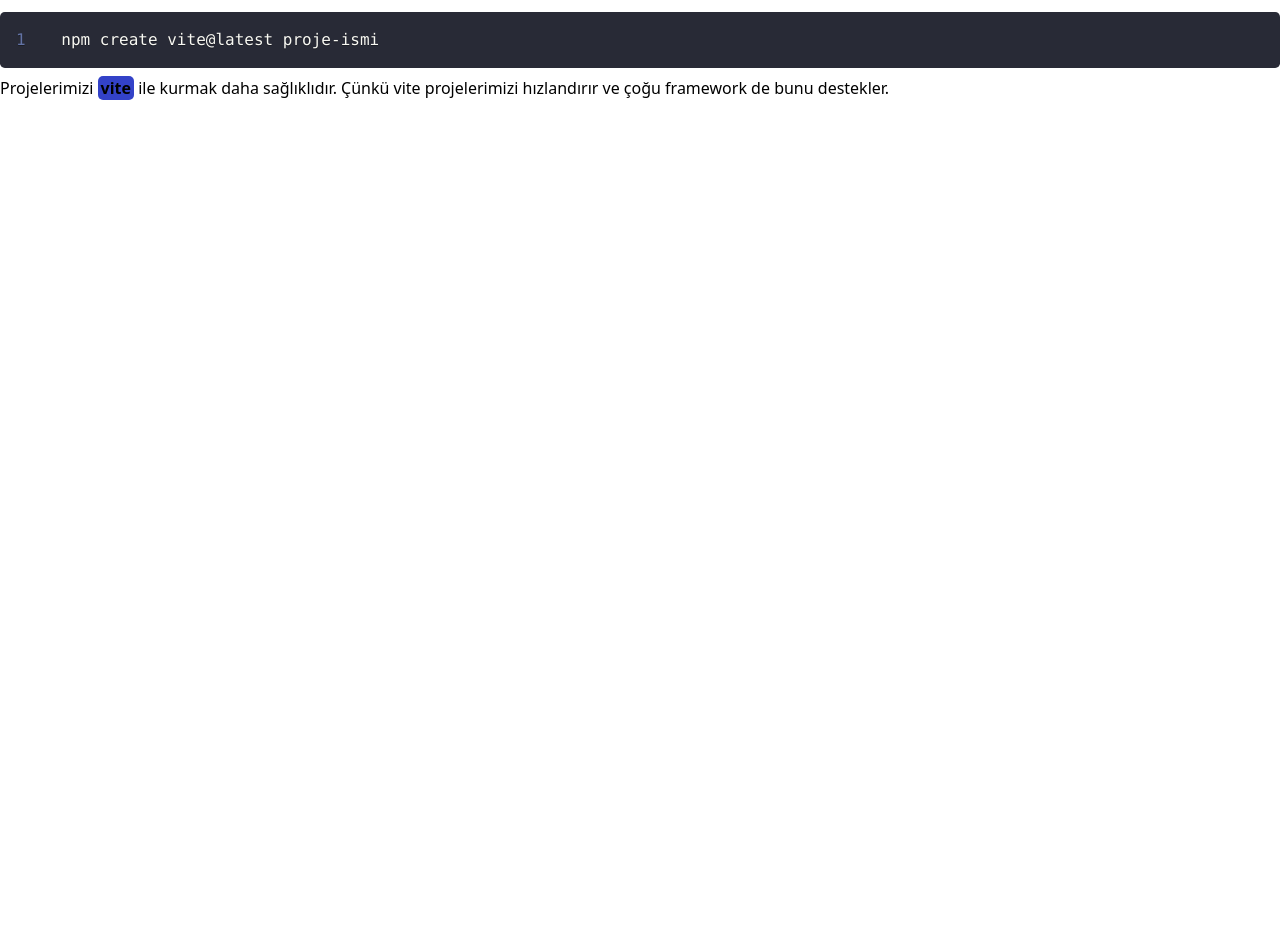
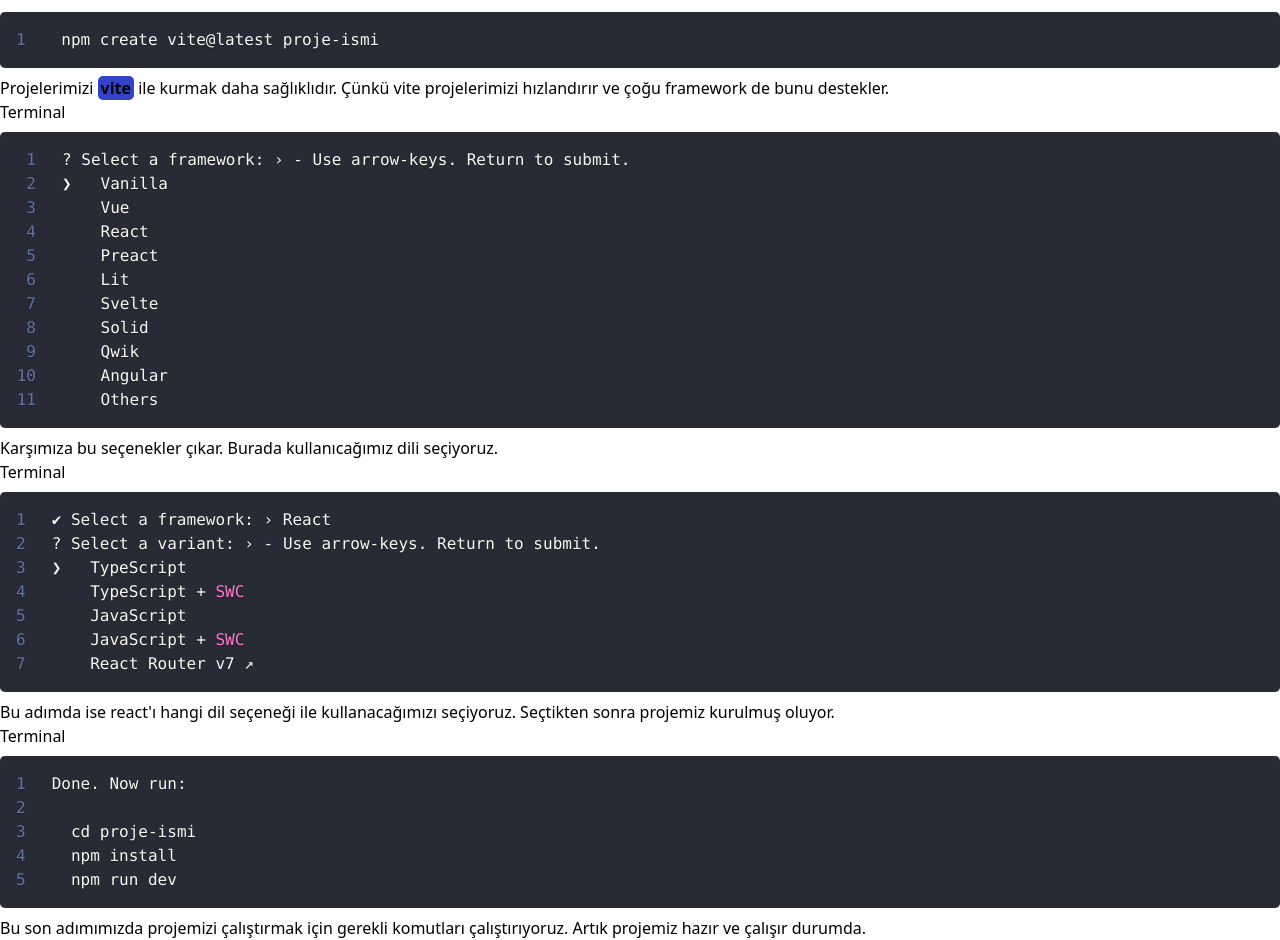
Before and after one commit to baris5534/ne-nedir-nasil, a React (Vite) app: page /reacts in a window 1280 px wide. Shown: the part 260-1200 px from the top of the page. Before the commit the page ends 800 px from the top, so only its background shows below. Built offline with nearby package versions, Linux system fonts and the light colour scheme.

Commit message:
feat: güncellenmiş bağımlılıklar ve yeni sayfa bileşenleri eklendi

```diff
--- a/package.json
+++ b/package.json
@@ -14,7 +14,7 @@
     "react": "^18.3.1",
     "react-dom": "^18.3.1",
     "react-router": "^6.28.0",
-    "react-router-dom": "^6.28.0",
+    "react-router-dom": "^7.1.1",
     "react-syntax-highlighter": "^15.6.1"
   },
   "devDependencies": {
--- a/src/App.jsx
+++ b/src/App.jsx
@@ -5,18 +5,21 @@
 import Sidebar from "./components/Sidebar";
 import Home from "./pages/Home";
 import Reacts from "./pages/Reactpage";
+import { div } from "framer-motion/client";
 
 const App = () => {
   return (
+    <div className="bg-gray-950 ">
     <div className="mx-auto container  text-white flex bg-gray-950  ">
       <Sidebar className="w-1/6  mx-auto" />
       <div className=" w-4/6 mx-auto px-5 py-10 ">
-      <Router>
-      <Routes>
-        <Route path="/" element={<Home />} />
-        <Route path="/reacts" element={<Reacts />} />
-      </Routes>
-    </Router>
+        <Router>
+          <Routes>
+            <Route path="/" element={<Home />} />
+            <Route path="/reacts" element={<Reacts />} >react</Route>
+          </Routes>
+        </Router>
+      </div>
     </div>
     </div>
   );
--- a/src/components/Codescreen.jsx
+++ b/src/components/Codescreen.jsx
@@ -5,7 +5,7 @@
 const CodeDisplay = ({ title, code }) => {
   return (
     <motion.div
-      className="w-full max-w-3xl mx-auto bg-gray-900 rounded-lg shadow-lg overflow-hidden"
+      className="w-full max-w-3xl bg-gray-900 rounded-lg shadow-lg overflow-hidden"
       initial={{ opacity: 0, scale: 0.95 }}
       animate={{ opacity: 1, scale: 1 }}
       transition={{ duration: 0.3 }}
--- a/src/components/Sidebar.jsx
+++ b/src/components/Sidebar.jsx
@@ -1,6 +1,6 @@
 export default function Sidebar () {
     return (
-        <div className="border-x h-screen w-1/6 mx-auto flex justify-center items-center">
+        <div className="border-x h-full w-1/6 mx-auto flex justify-center items-center">
             <div><span>React</span>
             <ul className="pl-3 list-disc">
                 <li>React Nedir</li>
--- a/src/pages/Home.jsx
+++ b/src/pages/Home.jsx
@@ -1,16 +1,27 @@
-import { Link } from "react-router-dom";
+import { BrowserRouter as Router, Routes, Route, Link } from "react-router-dom";
+import Reacts from "./Reactpage";
 
 export default function Home() {
   return (
     <div className="flex flex-col  items-center justify-center space-y-6">
-      <div className="container text-white text-center">
-        {/* Link ile yönlendirme */}
-        <Link to="/reacts" className="text-blue-500 underline">
-        <span className="bg-blue-500 p-5 ml-4 text-white">react</span>
-        </Link>
+      <div className="container text-white">
+        <div><span>Geri</span></div>
+        <div className="flex items-center justify-center space-x-4">
+          <Link to="/reacts">
+            <span className="p-2 bg-slate-500 rounded-md">
+              reacts
+            </span>
+          </Link>
 
-      </div>
-      <div>
+        </div>
+
+        {/* <Router>
+        <Routes>
+        <Route path="/reacts" element={<Reacts/>} >react</Route>
+        </Routes>
+       </Router> */}
+
+
       </div>
     </div>
   );
--- a/src/pages/Reactpage.jsx
+++ b/src/pages/Reactpage.jsx
@@ -23,6 +23,37 @@
         Projelerimizi <b>vite</b> ile kurmak daha sağlıklıdır. Çünkü vite
         projelerimizi hızlandırır ve çoğu framework de bunu destekler.
       </p>
+      <CodeScreen title="Terminal" code="? Select a framework: › - Use arrow-keys. Return to submit.
+❯   Vanilla
+    Vue
+    React
+    Preact
+    Lit
+    Svelte
+    Solid
+    Qwik
+    Angular
+    Others" />
+    <p>Karşımıza bu seçenekler çıkar. Burada kullanıcağımız dili seçiyoruz.</p>
+    <CodeScreen title="Terminal" code="✔ Select a framework: › React
+? Select a variant: › - Use arrow-keys. Return to submit.
+❯   TypeScript
+    TypeScript + SWC
+    JavaScript
+    JavaScript + SWC
+    React Router v7 ↗" />
+    <p>Bu adımda ise react'ı hangi dil seçeneği ile kullanacağımızı seçiyoruz. Seçtikten sonra projemiz kurulmuş oluyor.</p>
+    <CodeScreen title="Terminal" code="Done. Now run:
+
+  cd proje-ismi
+  npm install
+  npm run dev"/>
+<p>Bu son adımımızda projemizi çalıştırmak için gerekli komutları çalıştırıyoruz.
+  Artık projemiz hazır ve çalışır durumda.
+</p>
+
+
     </div>
+
   );
 }
```
Also changed, not shown: src/App.css (line endings or trailing spaces), 1 other file (tests, documents, lock files or other folders).
